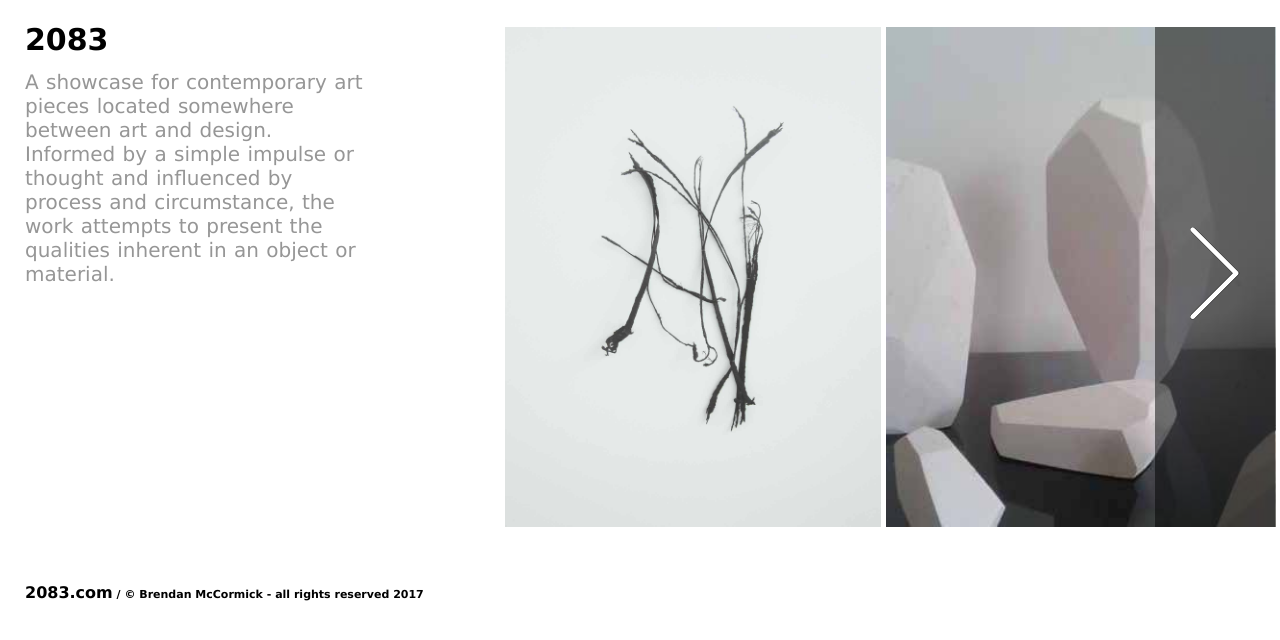
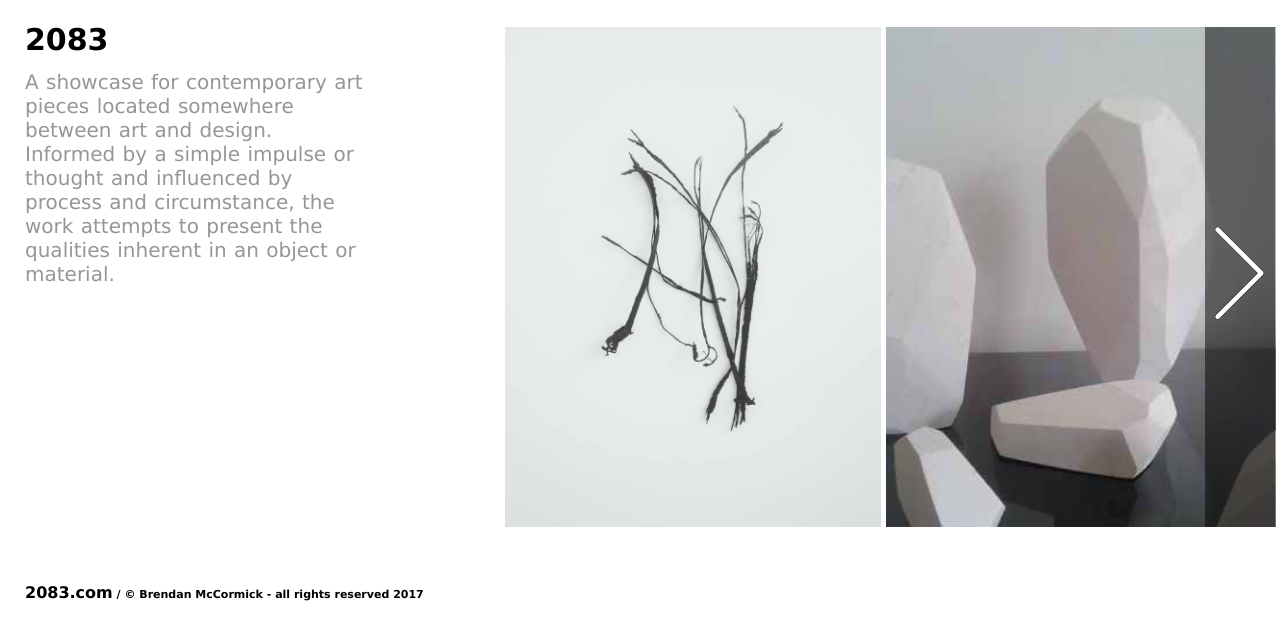
Before and after one commit to twozeroeightthree/website, a Jekyll site: the page built from index.html, in a window 1280 px wide. Shown: the top 640 px of the page. Built offline with Jekyll 4.4.1, drawn with Linux system fonts in a browser that asks for light colours; the list of posts is cut into pages by our own code.

Commit message:
Compile script...

```diff
--- a/assets/main.css
+++ b/assets/main.css
@@ -117,7 +117,7 @@ footer.footer-post li:last-child:after {
   top:27px;
   right:5px;
   background: rgba(0, 0, 0, 0.5);
-  width: 120px;
+  width: 70px;
   height: 500px;
 }
 
```
Also changed, not shown: 1 other file.
